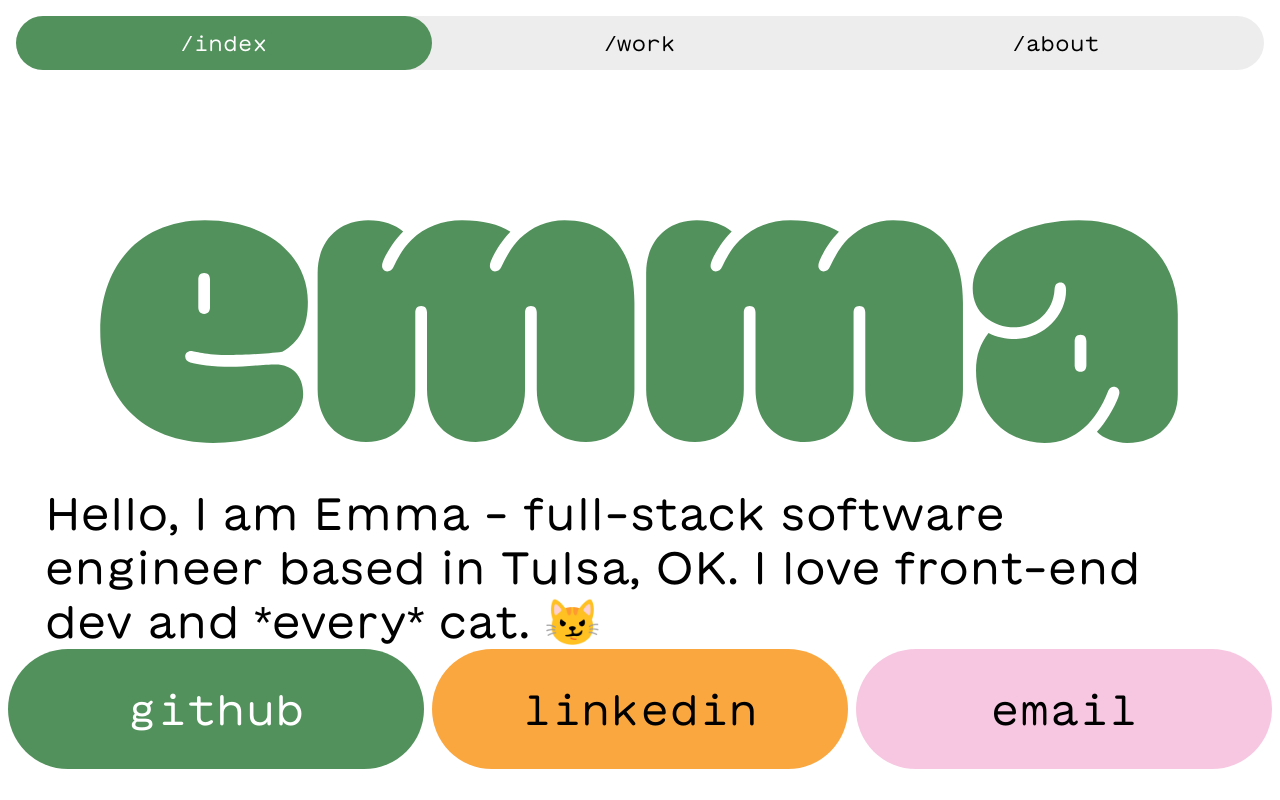
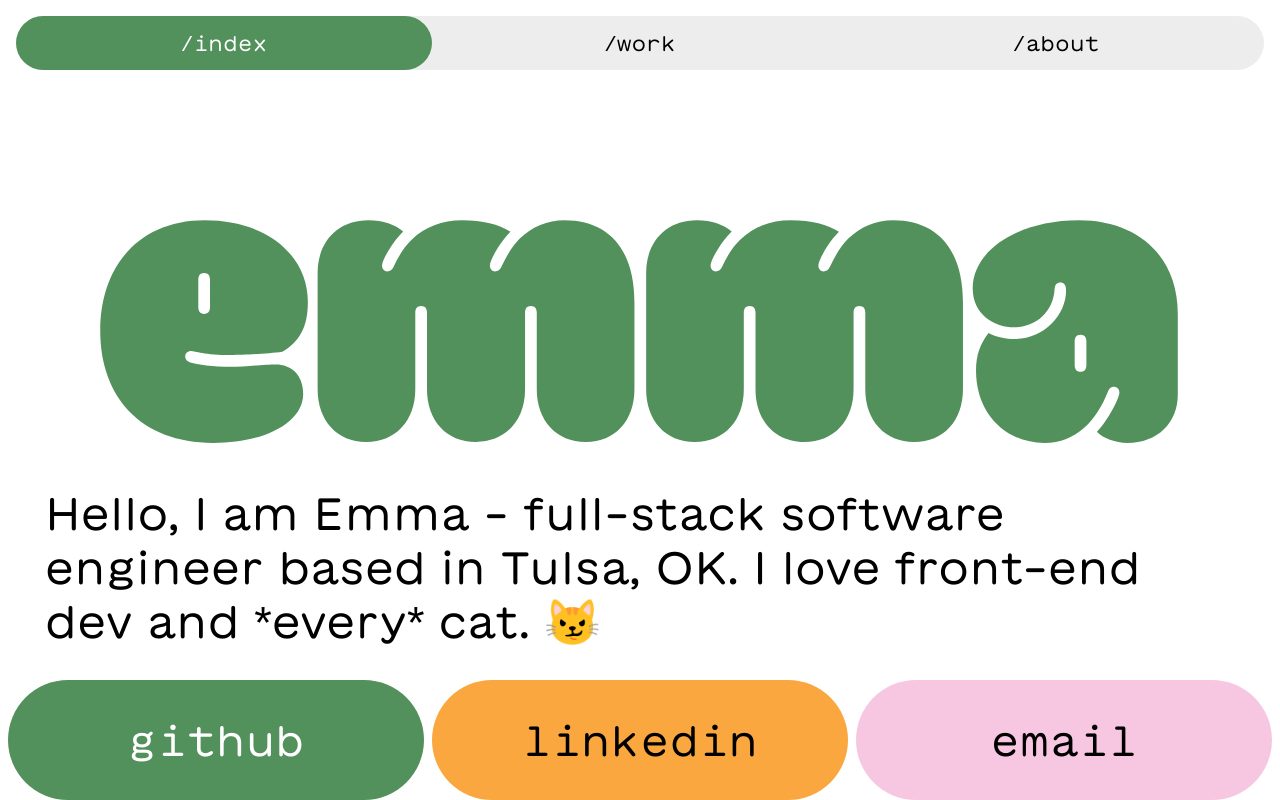
Before and after one commit to emmaegstad/portfolio-frontend, a Next.js app: page / in a window 1280 px wide. Built offline with nearby package versions, Linux system fonts and the light colour scheme.

Commit message:
made footer sticky

```diff
--- a/components/Layout.js
+++ b/components/Layout.js
@@ -8,7 +8,7 @@ export default function Layout({ children, activeNav, setActiveNav }) {
     return (
         <div className={styles.Layout}>
             <Header activeNav={activeNav} setActiveNav={setActiveNav} />
-            {children}
+            <main>{children}</main>
             <Footer />
         </div>
     );
--- a/styles/layout.module.css
+++ b/styles/layout.module.css
@@ -0,0 +1,6 @@
+.Layout {
+    min-height: 100vh;
+    display: grid;
+    grid-template-rows: auto 1fr auto;
+    grid-template-columns: 100%;
+}
--- a/styles/reset.css
+++ b/styles/reset.css
@@ -143,7 +143,8 @@ table {
 
 html,
 body {
-    min-height: 100%;
+    height: 100vh;
+    width: 100vw;
 }
 
 html {
```
